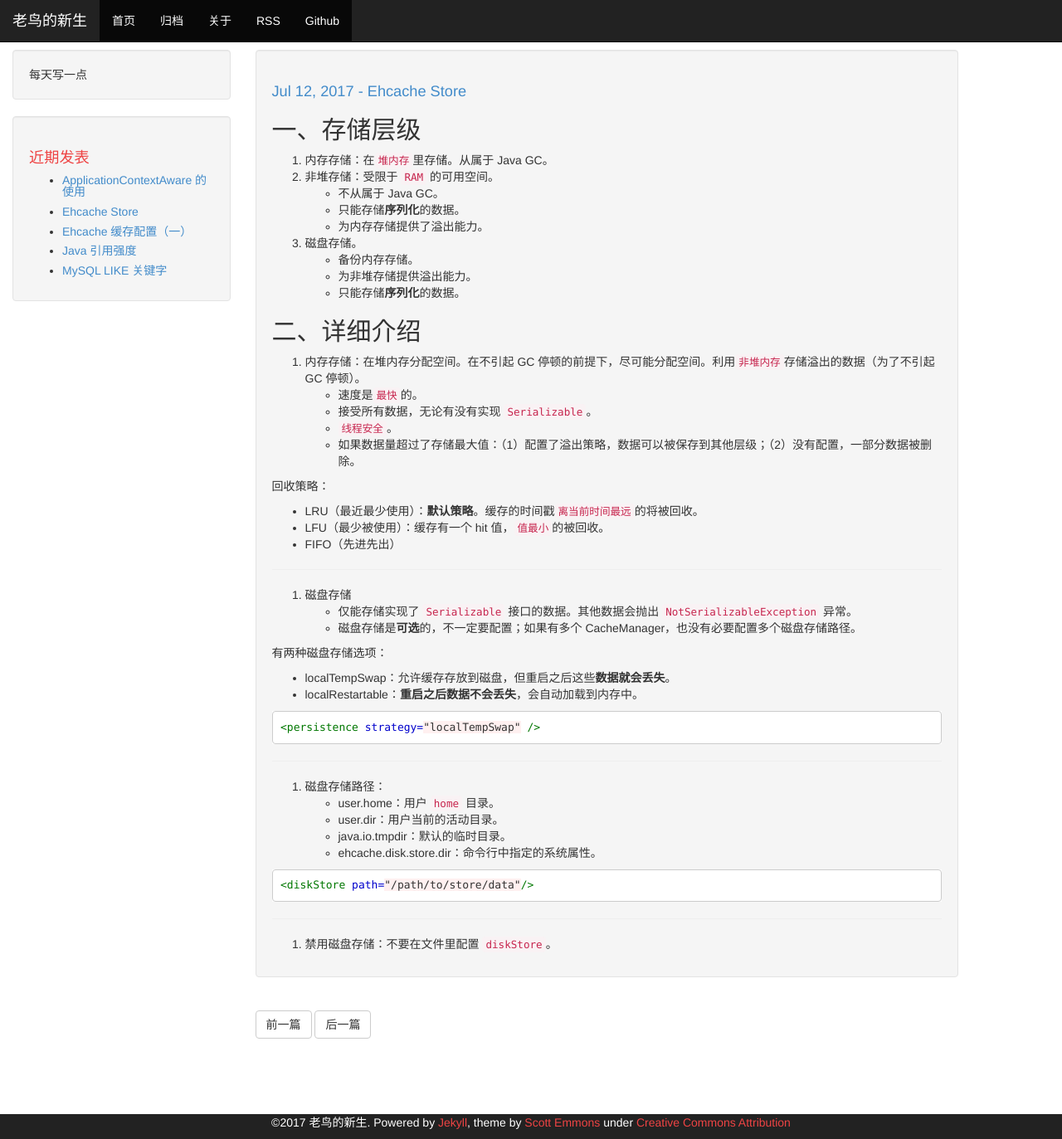
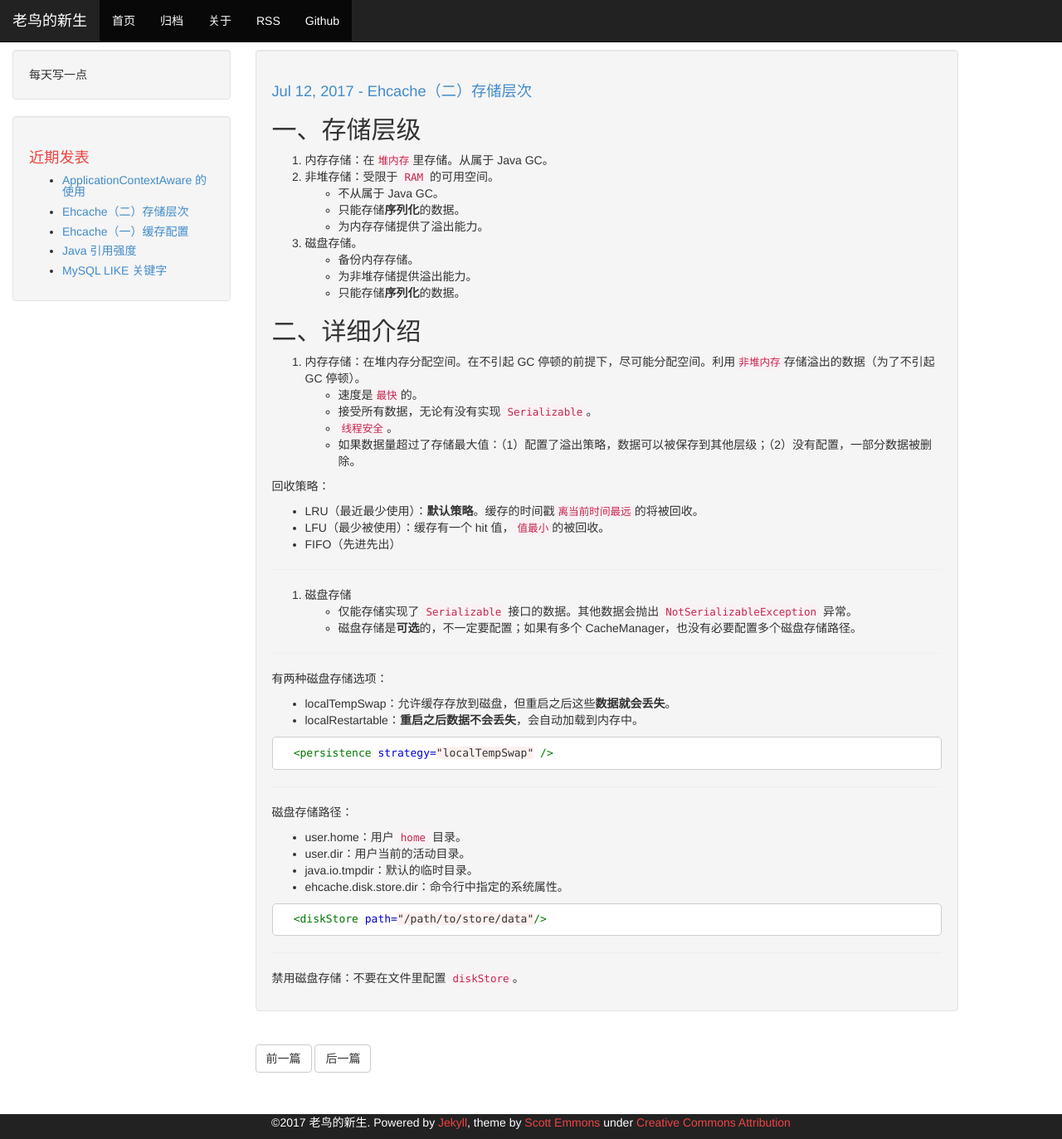
Before and after one commit to jyjsjd/jyjsjd.github.io, a Jekyll site: the page built from _posts/2017-07-12-ehcache-store.md, in a window 1280 px wide and 1373 px high. Shown: the whole window at 83% size. Built offline with Jekyll 4.4.1, drawn with Linux system fonts in a browser that asks for light colours; our own code applies the rules of GitHub Pages for plain Markdown files.

Commit message:
ehcache update

````diff
--- a/_posts/2017-07-12-ehcache-store.md
+++ b/_posts/2017-07-12-ehcache-store.md
@@ -1,3 +1,13 @@
+---
+layout: post
+title: Ehcache（二）存储层次
+category: ['Java']
+tags: ['Java']
+author: 景阳
+email: jyjsjd@hotmail.com
+description: Ehcache 存储层次
+---
+
 ## 一、存储层级
 1. 内存存储：在`堆内存`里存储。从属于 Java GC。
 2. 非堆存储：受限于 `RAM` 的可用空间。
@@ -27,25 +37,28 @@
 * 仅能存储实现了 `Serializable` 接口的数据。其他数据会抛出 `NotSerializableException` 异常。
 * 磁盘存储是**可选**的，不一定要配置；如果有多个 CacheManager，也没有必要配置多个磁盘存储路径。
 
-有两种磁盘存储选项：
-* localTempSwap：允许缓存存放到磁盘，但重启之后这些**数据就会丢失**。
-* localRestartable：**重启之后数据不会丢失**，会自动加载到内存中。
+  ---
 
-```xml
-<persistence strategy="localTempSwap" />
-```
+  有两种磁盘存储选项：
+  * localTempSwap：允许缓存存放到磁盘，但重启之后这些**数据就会丢失**。
+  * localRestartable：**重启之后数据不会丢失**，会自动加载到内存中。
 
----
+  ```xml
+  <persistence strategy="localTempSwap" />
+  ```
 
-3. 磁盘存储路径：
-* user.home：用户 `home` 目录。
-* user.dir：用户当前的活动目录。
-* java.io.tmpdir：默认的临时目录。
-* ehcache.disk.store.dir：命令行中指定的系统属性。
+  ---
 
-```xml
-<diskStore path="/path/to/store/data"/>
-```
----
+  磁盘存储路径：
+  * user.home：用户 `home` 目录。
+  * user.dir：用户当前的活动目录。
+  * java.io.tmpdir：默认的临时目录。
+  * ehcache.disk.store.dir：命令行中指定的系统属性。
 
-4. 禁用磁盘存储：不要在文件里配置 `diskStore`。
+  ```xml
+  <diskStore path="/path/to/store/data"/>
+  ```
+
+  ---
+
+  禁用磁盘存储：不要在文件里配置 `diskStore`。
````
Also changed, not shown: _posts/2017-07-12-ehcache-config.md (+1 -1 lines).
